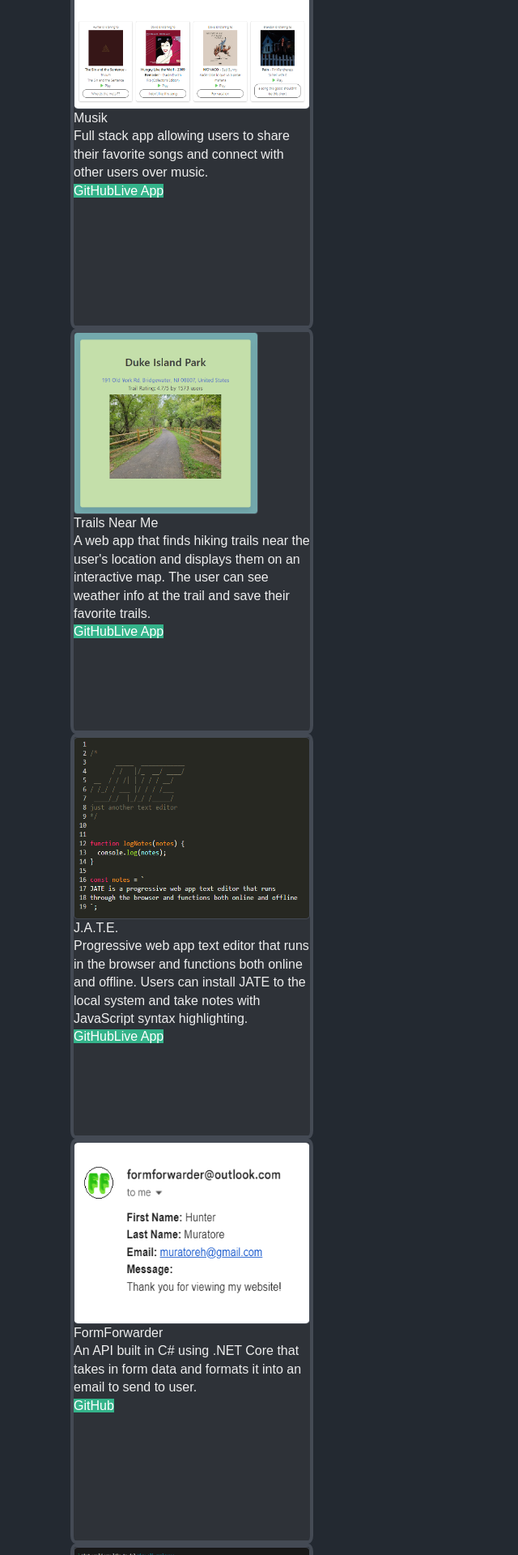
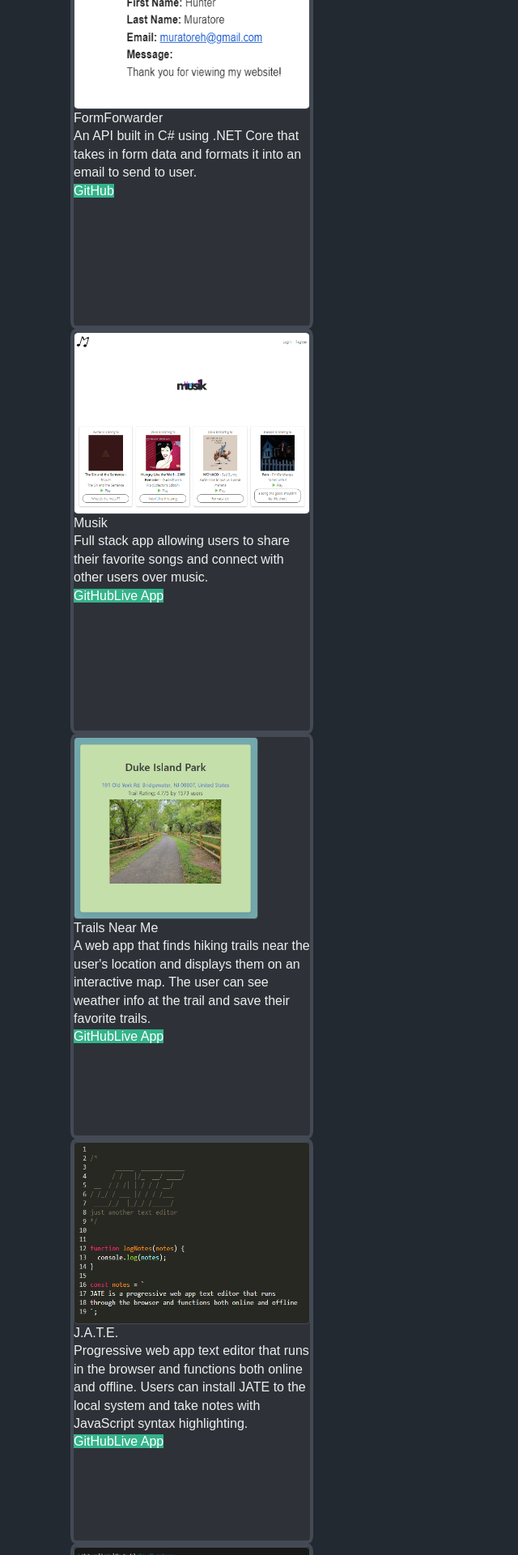
Before and after one commit to HunterMuratore/Portfolio, a React (Vite) app: page /projects in a window 1280 px wide. Shown: the part 680-2600 px from the top of the page at 81% size, without its empty margins (0-640 px from the left). Built offline with nearby package versions, Linux system fonts and the light colour scheme.

Commit message:
project order

```diff
--- a/src/pages/Projects.jsx
+++ b/src/pages/Projects.jsx
@@ -6,6 +6,12 @@ import employee_tracker from '../images/projects/employee_tracker.png'
 import pokemon_gen from '../images/projects/pokemon.png'
 
 const projects = [
+    {
+        name: 'FormForwarder',
+        description: 'An API built in C# using .NET Core that takes in form data and formats it into an email to send to user.',
+        img: formforwarder,
+        gitLink: 'https://github.com/HunterMuratore/FormForwarder'
+    },
     {
         name: 'Musik',
         description: 'Full stack app allowing users to share their favorite songs and connect with other users over music.',
@@ -26,12 +32,6 @@ const projects = [
         img: jate,
         gitLink: 'https://github.com/HunterMuratore/pwa-text-editor',
         appLink: 'https://morning-shelf-20480-d6c36316ee54.herokuapp.com/'
-    },
-    {
-        name: 'FormForwarder',
-        description: 'An API built in C# using .NET Core that takes in form data and formats it into an email to send to user.',
-        img: formforwarder,
-        gitLink: 'https://github.com/HunterMuratore/FormForwarder'
     },
     {
         name: 'Employee Tracker',
```
